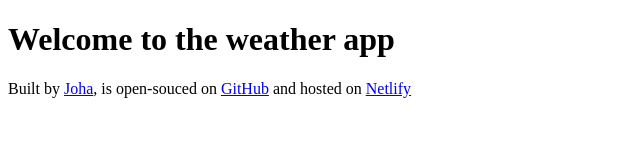
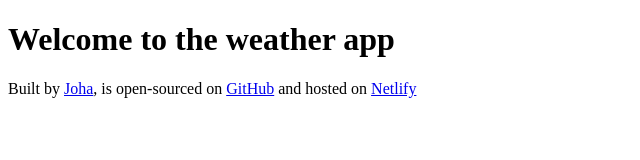
Before and after one commit to Joha-coding/My-weather-app, a plain HTML site: page index.html in a window 1280 px wide. Shown: the full height of the page, 0-640 px from the left. Drawn offline with Linux system fonts and the light colour scheme.

Commit message:
modified typo in footer

```diff
--- a/index.html
+++ b/index.html
@@ -10,7 +10,7 @@
     <footer>
       Built by
       <a href="https://github.com/Joha-coding" target="_blank">Joha</a>, is
-      open-souced on
+      open-sourced on
       <a href="https://github.com/Joha-coding/My-weather-app" target="_blank"
         >GitHub</a
       >
```
